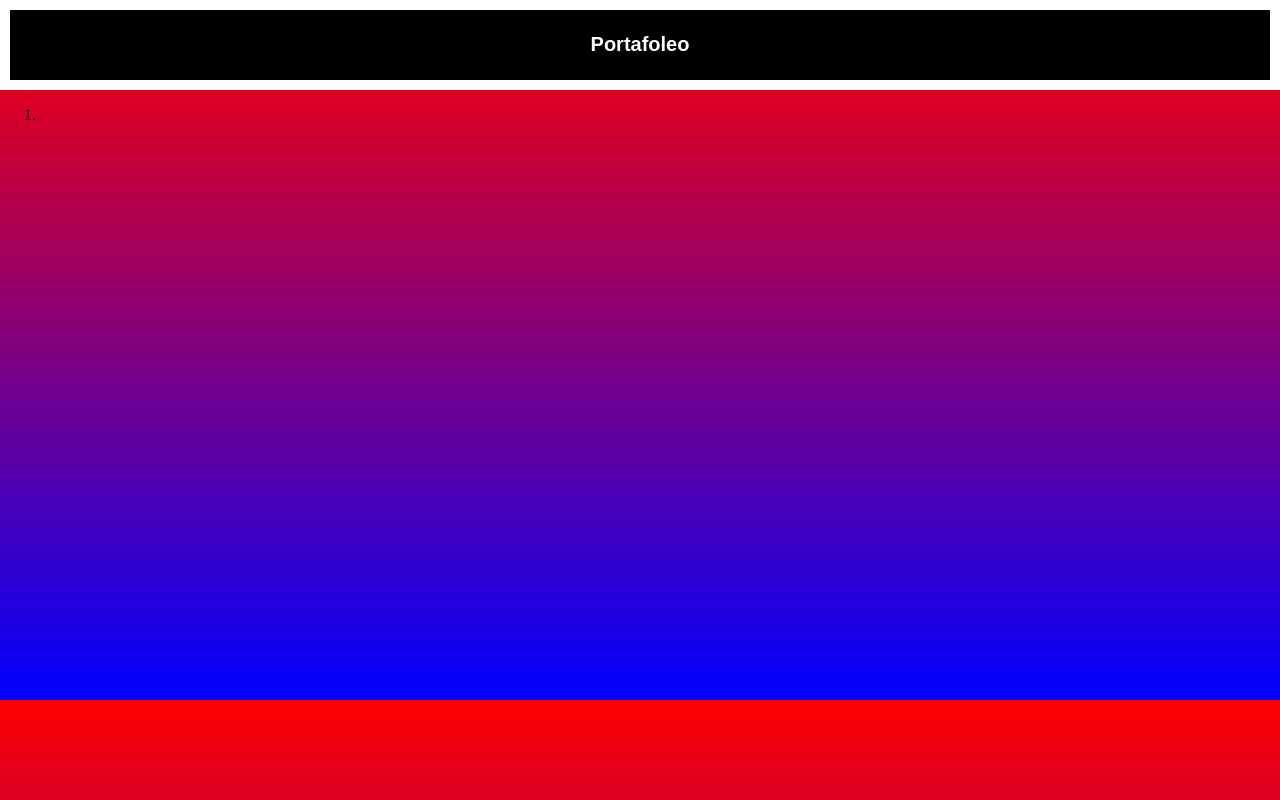
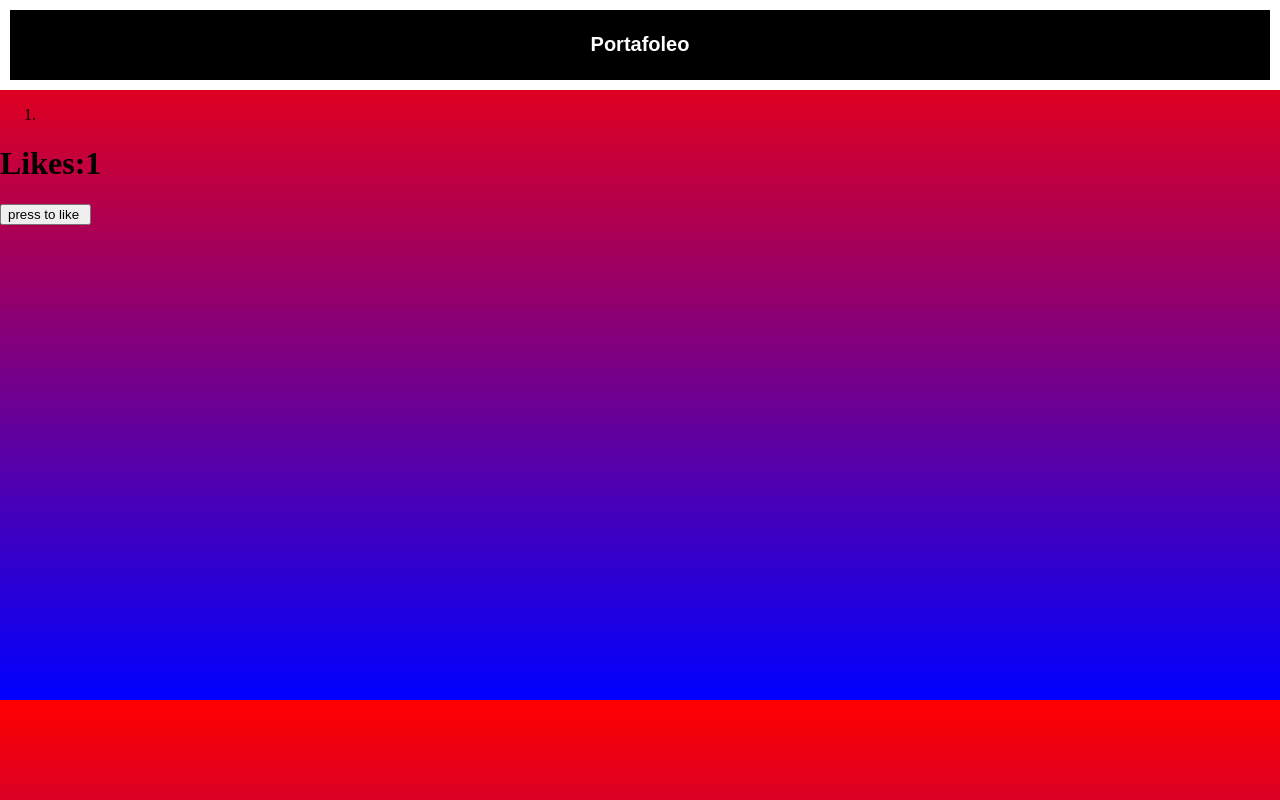
Before and after one commit to KateriumG/Pagina-web-20-enero, a plain HTML site: page index.html in a window 1280 px wide. Drawn offline with Linux system fonts and the light colour scheme.

Commit message:
Update index.html

```diff
--- a/index.html
+++ b/index.html
@@ -14,6 +14,10 @@
     <ol>
         <li></li>
     </ol>
+    <footer>
+        <h1>Likes:1</h1>
+        <input type="button" value="press to like ">
+    </footer>
     <script src="script.js"></script>
 </body>
 </html>
```
